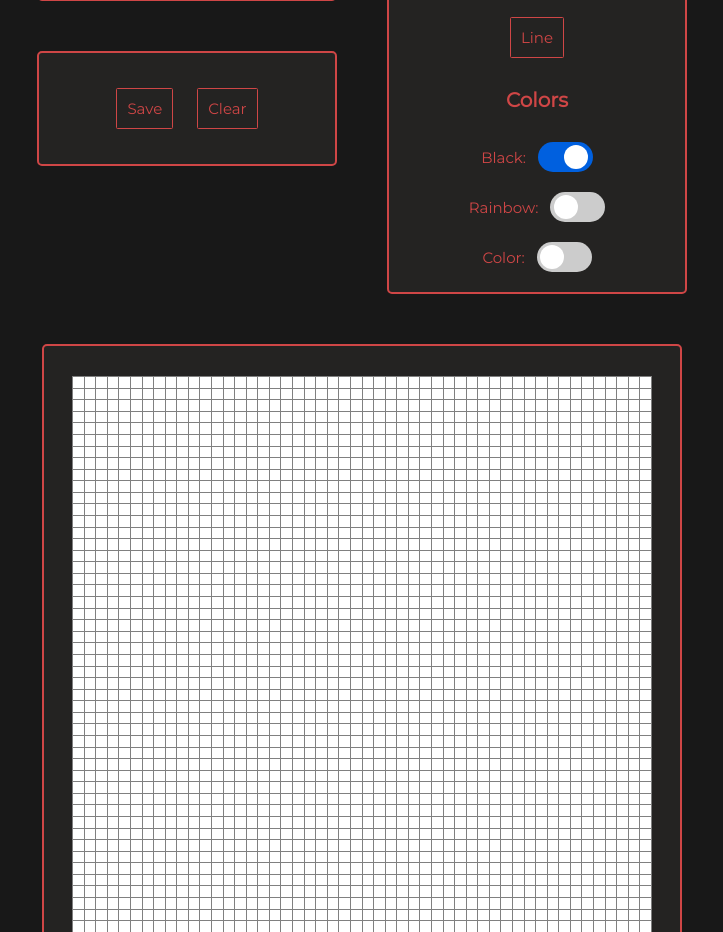
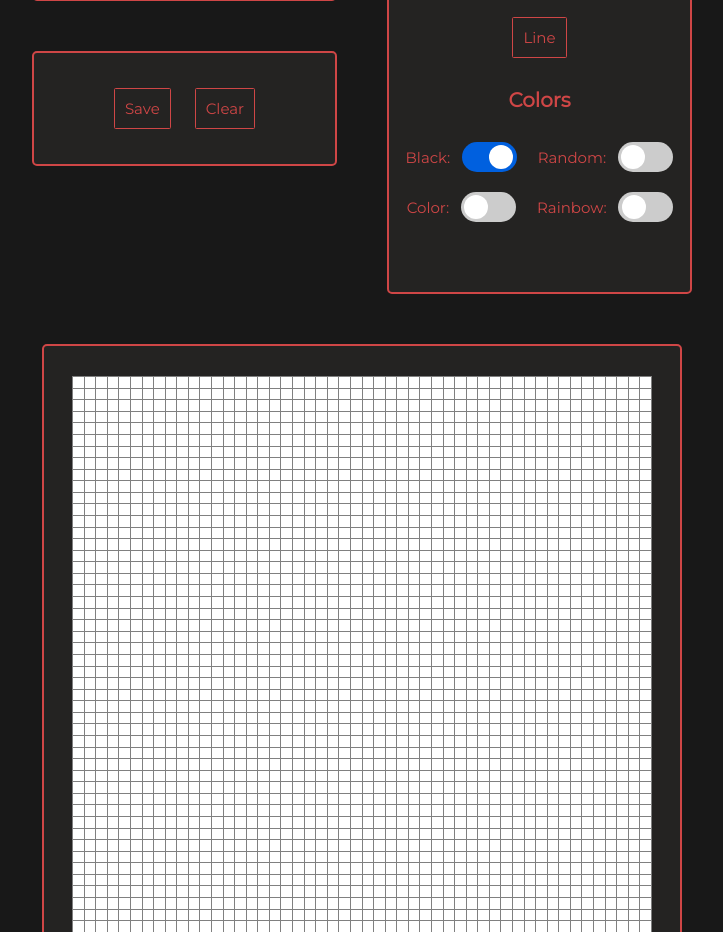
Before and after one commit to DavidB09/the_odin_project, a plain HTML site: page foundations/etch_a_sketch/index.html in a window 1280 px wide. Shown: the part 906-1838 px from the top of the page, without its empty margins (286-1009 px from the left). Drawn offline with Linux system fonts and the light colour scheme.

Commit message:
Added random color feature

```diff
--- a/foundations/etch_a_sketch/index.html
+++ b/foundations/etch_a_sketch/index.html
@@ -124,9 +124,28 @@
 
                     <h3>Colors</h3>
 
-                    <div class="flex-column drawing-color-container">
+                    <div class="flex-row drawing-color-container">
+                        <div class="flex-column">
                             <p>Black:&nbsp;&nbsp;&nbsp;
                                 <button class="input-color-black drawing-color slider-button" value='black'>
+                                    <span class="slider">
+                                        <span class="circle"></span>
+                                    </span>
+                                </button>
+                            </p>
+
+                            <p>Color:&nbsp;&nbsp;&nbsp;
+                                <button class="input-color-choice drawing-color slider-button" value='color'>
+                                    <span class="slider">
+                                        <span class="circle"></span>
+                                    </span>
+                                </button>
+                            </p>
+                        </div>
+
+                        <div class="flex-column">
+                            <p>Random:&nbsp;&nbsp;&nbsp;
+                                <button class="input-color-random drawing-color slider-button" value='random'>
                                     <span class="slider">
                                         <span class="circle"></span>
                                     </span>
@@ -140,14 +159,8 @@
                                     </span>
                                 </button>
                             </p>
+                        </div>
 
-                        <p>Color:&nbsp;&nbsp;&nbsp;
-                            <button class="input-color-choice drawing-color slider-button" value='color'>
-                                <span class="slider">
-                                    <span class="circle"></span>
-                                </span>
-                            </button>
-                        </p>
                     </div>
                 </div>
             </div>
--- a/foundations/etch_a_sketch/js/helper.js
+++ b/foundations/etch_a_sketch/js/helper.js
@@ -28,8 +28,6 @@ export const getPoint = (x, y, grid) => {
 
 export const getColor = (point) => window.getComputedStyle(point).getPropertyValue('background-color');
 
-export const rgbToHex = (rgb) => `#${rgb.split(/\D/).filter(s => s).map(color => Number(color).toString(16).padStart(2, 0)).join('')}`;
-
 export const findLine = (point1, point2, grid) => {
 	let line = [];
 	let {x: x1, y: y1} = point1;
@@ -56,6 +54,13 @@ export const findLine = (point1, point2, grid) => {
 	return line;
 };
 
+export const rgbToHex = (rgb) => `#${rgb.split(/\D/).filter(s => s).map(color => Number(color).toString(16).padStart(2, 0)).join('')}`;
+
+export const generateRandomColor = () => {
+	const newRGBValue = () => Math.floor(Math.random() * 256);
+	return `rgb(${newRGBValue()}, ${newRGBValue()}, ${newRGBValue()})`;
+};
+
 export const adjustBrightness = (percent, color) => {
 	let [red, green, blue] = color.split(/\D/).filter(i => i);
 	let base = percent < 0 ? 0 : 255 * percent;
--- a/foundations/etch_a_sketch/js/script.js
+++ b/foundations/etch_a_sketch/js/script.js
@@ -1,5 +1,5 @@
 import { createGridPoint, createGridRow, testValue } from "./helper.js";
-import { getCoords, getPoint, getColor, rgbToHex, findLine, adjustBrightness } from "./helper.js";
+import { getCoords, getPoint, getColor, findLine, rgbToHex, generateRandomColor, adjustBrightness } from "./helper.js";
 
 const gridContainer = document.querySelector('.grid-container');
 let gridHeight = 0;
@@ -149,6 +149,14 @@ const drawBlack = () => {
 	pointColor = '#000';
 };
 
+const drawRandom = () => {
+	pointColor = rgbToHex(generateRandomColor());
+};
+
+const drawColor = () => {
+	pointColor = gridColorInput.value;
+};
+
 const drawRainbow = () => {
 	const colors = ['#F60000', '#FF8C00', '#FFEE00', '#4DE94C', '#3783FF', '#4815AA'];
 
@@ -162,14 +170,12 @@ const drawRainbow = () => {
 	if (!colors.includes(pointColor)) pointColor = colors[0];
 };
 
-const drawColor = () => {
-	pointColor = gridColorInput.value;
-};
 
 const colorFunctions = {
 	'black': drawBlack,
+	'random': drawRandom,
+	'color': drawColor,
 	'rainbow': drawRainbow,
-	'color': drawColor,
 };
 
 colorContainer.addEventListener('click', (e) => {
--- a/foundations/etch_a_sketch/style.css
+++ b/foundations/etch_a_sketch/style.css
@@ -284,7 +284,7 @@ input[type="color"] {
     }
 
     .options {
-        width: 30rem;
+        width: 30.5rem;
     }
 
     .grid-options {
```
Lines whose indentation alone changed are shown as unchanged.
